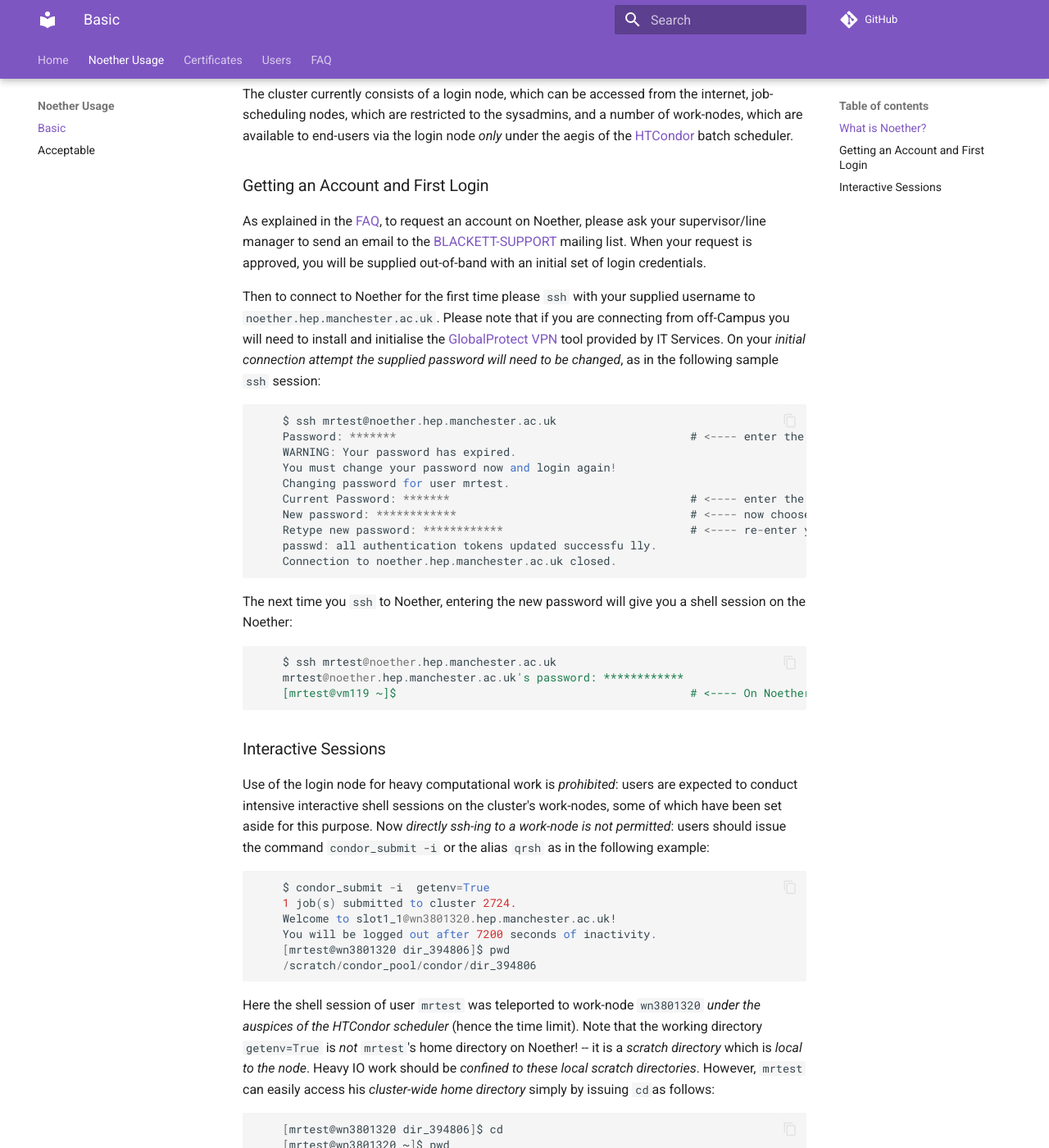
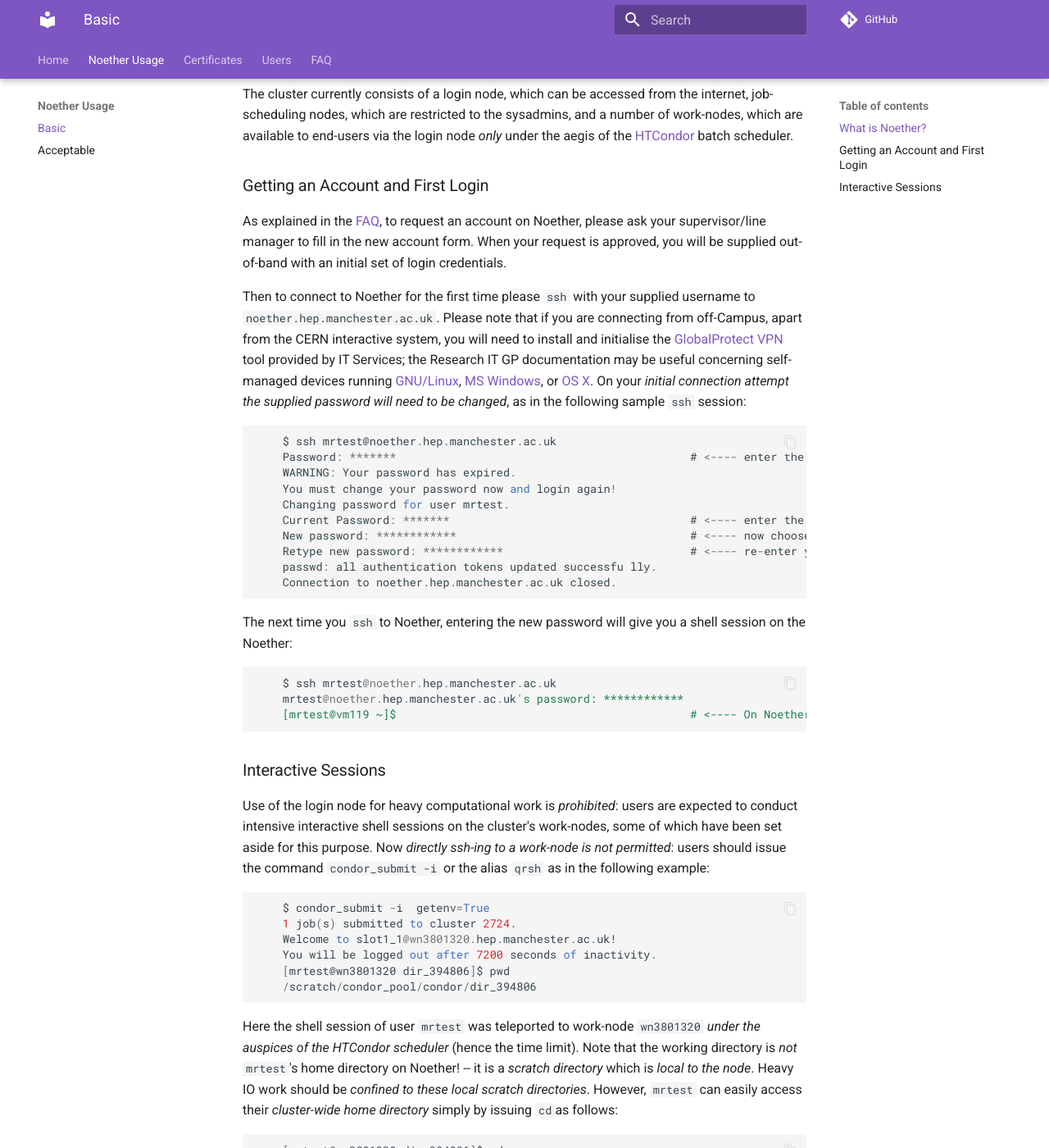
Before and after one commit to MANHEP/maf-helpdesk, an MkDocs documentation site: the page built from docs/noether_basic_usage.md, in a window 1280 px wide and 1400 px high, scrolled down 239 px. Shown: the whole window at 82% size. Built offline with MkDocs 1.6.1 and Material for MkDocs 9.7.7, drawn with Linux system fonts in a browser that asks for light colours; comment, search, counter and statistics services are not loaded.

Commit message:
Update basic usage

````diff
--- a/docs/noether_basic_usage.md
+++ b/docs/noether_basic_usage.md
@@ -8,9 +8,9 @@
 
 ### Getting an Account and First Login ###
 
-As explained in the [FAQ](https://github.com/MANHEP/maf-helpdesk/blob/master/noether_faq.md), to request an account on Noether, please ask your supervisor/line manager to send an email to the [BLACKETT-SUPPORT](mailto:BLACKETT-SUPPORT@listserv.manchester.ac.uk) mailing list. When your request is approved, you will be supplied out-of-band with an initial set of login credentials.
+As explained in the [FAQ](https://github.com/MANHEP/maf-helpdesk/blob/master/noether_faq.md), to request an account on Noether, please ask your supervisor/line manager to fill in the new account form. When your request is approved, you will be supplied out-of-band with an initial set of login credentials.
 
-Then to connect to Noether for the first time please ```ssh``` with your supplied username to ```noether.hep.manchester.ac.uk```. Please note that if you are connecting from off-Campus you will need to install and initialise the [GlobalProtect VPN](https://www.itservices.manchester.ac.uk/ourservices/popular/vpn/) tool provided by IT Services. On your *initial connection attempt the supplied password will need to be changed*, as in the following sample `ssh` session:
+Then to connect to Noether for the first time please ```ssh``` with your supplied username to ```noether.hep.manchester.ac.uk```. Please note that if you are connecting from off-Campus, apart from the CERN interactive system, you will need to install and initialise the [GlobalProtect VPN](https://www.itservices.manchester.ac.uk/ourservices/popular/vpn/) tool provided by IT Services; the Research IT GP documentation may be useful concerning self-managed devices running [GNU/Linux](https://ri.itservices.manchester.ac.uk/restricted/offcampus/vpn-selfmanaged-linux-systems/), [MS Windows](https://ri.itservices.manchester.ac.uk/restricted/offcampus/self-managed-windows-devices/), or [OS X](https://ri.itservices.manchester.ac.uk/restricted/offcampus/self-managed-mac-os-x-devices/). On your *initial connection attempt the supplied password will need to be changed*, as in the following sample `ssh` session:
 ```
     $ ssh mrtest@noether.hep.manchester.ac.uk
     Password: *******                                            # <---- enter the issued password
@@ -44,8 +44,7 @@
     [mrtest@wn3801320 dir_394806]$ pwd
     /scratch/condor_pool/condor/dir_394806
 ```
-Here the shell session of user `mrtest` was teleported to work-node ```wn3801320``` *under the auspices of the HTCondor scheduler* (hence the time limit). Note that the working directory `getenv=True` <!-- ?? -->
-is *not* `mrtest`'s home directory on Noether! -- it is a *scratch directory* which is *local to the node*. Heavy IO work should be *confined to these local scratch directories*.  However, ```mrtest``` can easily access his *cluster-wide home directory* simply by issuing ```cd```as follows:
+Here the shell session of user `mrtest` was teleported to work-node ```wn3801320``` *under the auspices of the HTCondor scheduler* (hence the time limit). Note that the working directory is *not* `mrtest`'s home directory on Noether! -- it is a *scratch directory* which is *local to the node*. Heavy IO work should be *confined to these local scratch directories*.  However, ```mrtest``` can easily access their *cluster-wide home directory* simply by issuing ```cd```as follows:
 
 ```
     [mrtest@wn3801320 dir_394806]$ cd
````
